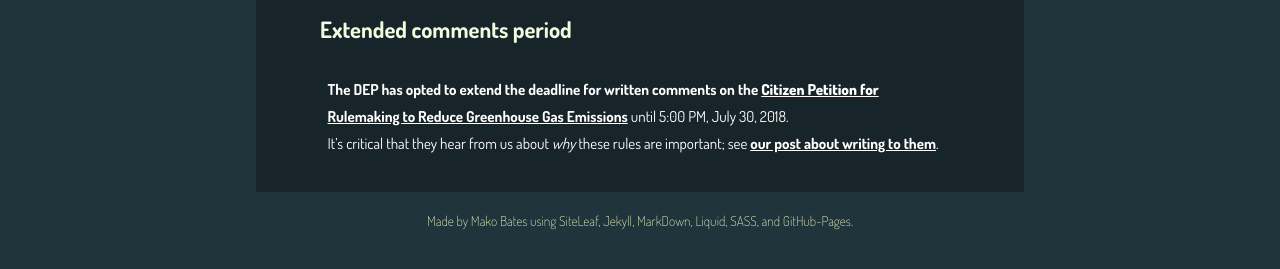
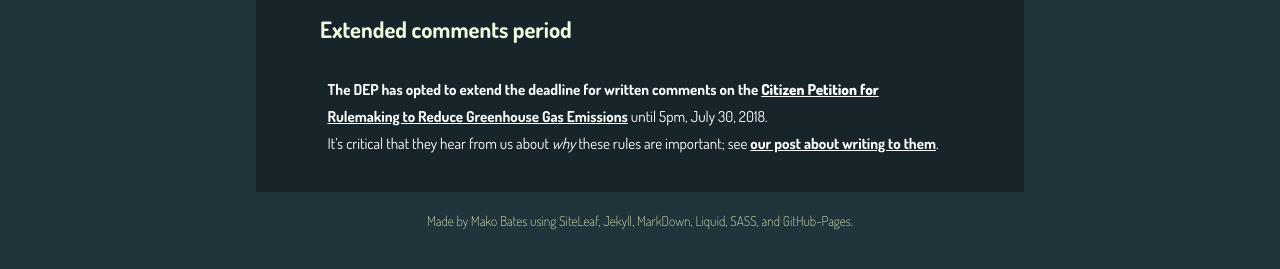
Before and after one commit to ShapeOfMatter/maine-climate-protectors, a Jekyll site: the page built from _posts/2018-07-13-extended-comments-period.markdown, in a window 1280 px wide. Shown: the part 207-476 px from the top of the page. Built offline with Jekyll 4.4.1, drawn with Linux system fonts in a browser that asks for light colours.

Commit message:
Updated Extended Comments Period

```diff
--- a/_posts/2018-07-13-extended-comments-period.markdown
+++ b/_posts/2018-07-13-extended-comments-period.markdown
@@ -3,5 +3,5 @@ title: Extended comments period
 date: 2018-07-13 09:28:00 -04:00
 ---
 
-The DEP has opted to extend the deadline for written comments on the [Citizen Petition for Rulemaking to Reduce Greenhouse Gas Emissions](https://www.maine.gov/dep/rules/index.html#794983 "Maine D.E.P.") until 5:00 PM, July 30, 2018.
+The DEP has opted to extend the deadline for written comments on the [Citizen Petition for Rulemaking to Reduce Greenhouse Gas Emissions](https://www.maine.gov/dep/rules/index.html#794983 "Maine D.E.P.") until 5pm, July 30, 2018.
 It's critical that they hear from us about *why* these rules are important; see [our post about writing to them]({{ "/posts/now-is-the-time-for-written-comments/" | relative_url}} "Now is the time for written comments").
```
